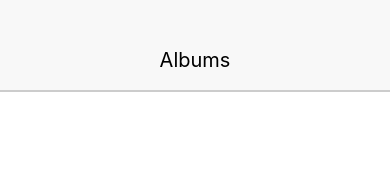
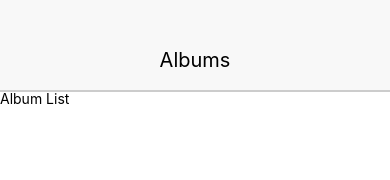
Before and after one commit to riffryder/RNAlbums, a React Native app: screen / in a window 390 px wide. Shown: the top 180 px of the page. Built offline with nearby package versions, Linux system fonts and the light colour scheme.

Commit message:
Implemented album list component and passed header as prop

```diff
--- a/App.js
+++ b/App.js
@@ -1,14 +1,16 @@
 import React from 'react';
 import { Text, View } from 'react-native';
 
-import Header from './src/components/header';
+import Header from './src/components/Header';
+import AlbumList from './src/components/AlbumList';
 
 const App = () => {
   const { appStyle } = styles;
 
   return (
     <View style={appStyle}>
-      <Header />
+      <Header headerText={'Albums'} />
+      <AlbumList />
     </View>
   );
 };
--- /dev/null
+++ b/src/components/AlbumList.js
@@ -0,0 +1,19 @@
+import React, { Component } from 'react';
+import { Text, View } from 'react-native';
+
+class AlbumList extends Component {
+
+  componentWillMount() {
+    console.log('HELLO');
+  }
+
+  render() {
+    return (
+      <View>
+        <Text>Album List</Text>
+      </View>
+    );
+  }
+}
+
+export default AlbumList;
--- a/src/components/header.js
+++ b/src/components/header.js
@@ -1,12 +1,12 @@
 import React from 'react';
 import { Text, View } from 'react-native';
 
-const Header = () => {
+const Header = (props) => {
   const { textStyle, viewStyle } = styles;
 
   return (
     <View style={viewStyle}>
-      <Text style={textStyle}>Albums</Text>
+      <Text style={textStyle}>{props.headerText}</Text>
     </View>
   );
 };
```
